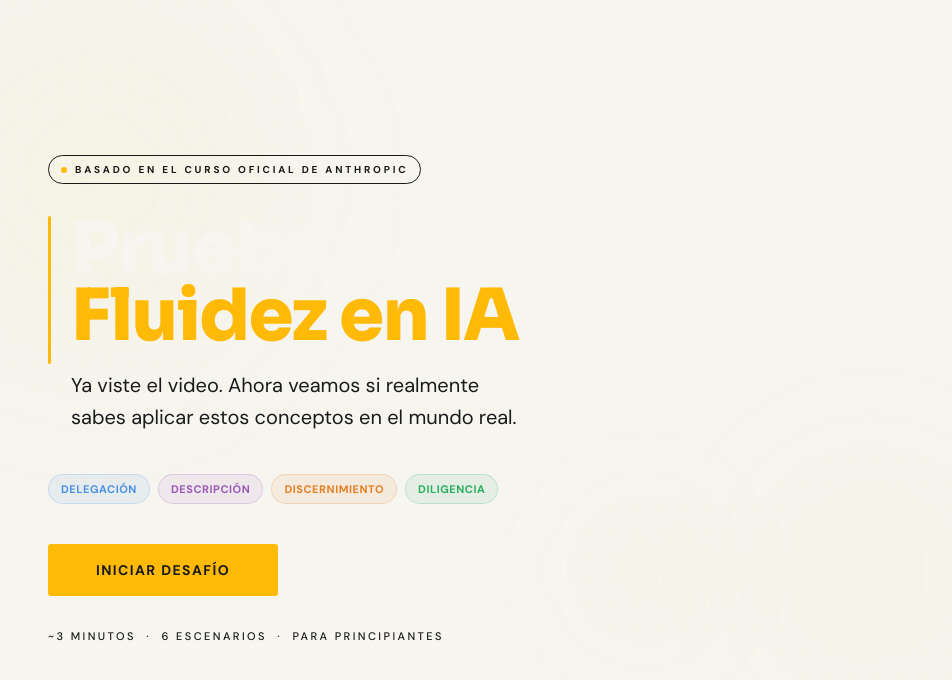
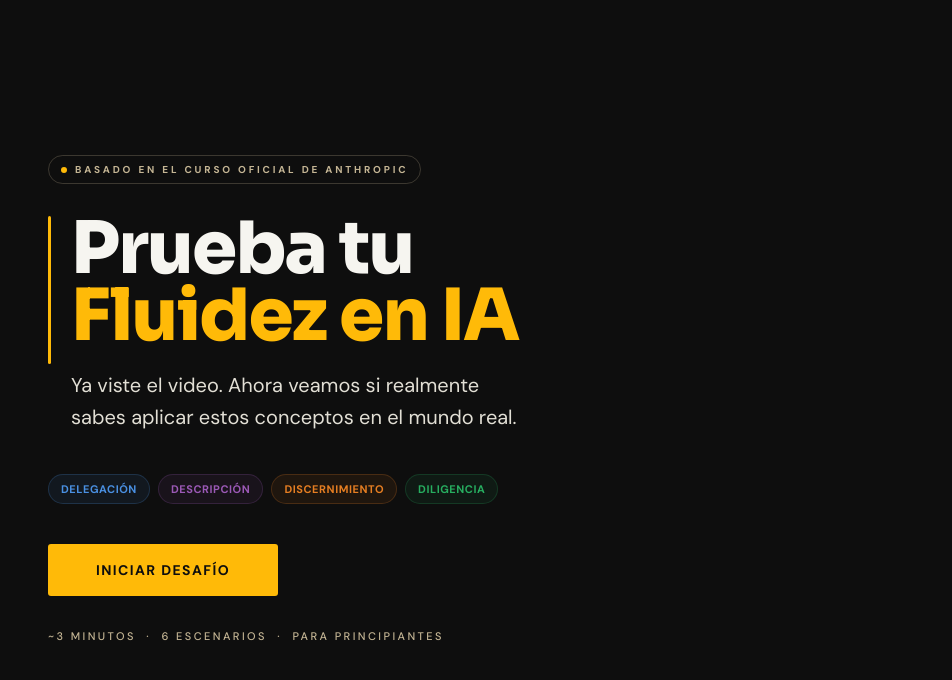
Before and after one commit to rigd-dev/ia-portal, a Next.js app: page /recursos/fluidez-en-ia in a window 1280 px wide. Shown: the top 680 px of the page, without its empty margins (280-1232 px from the left). Built offline with nearby package versions, Linux system fonts and the light colour scheme.

Commit message:
fix: enforce dark mode for AI Quiz using :has() selector and high specificity

```diff
--- a/app/globals.css
+++ b/app/globals.css
@@ -1,12 +1,18 @@
 @import "tailwindcss";
 
 @theme {
-  /* Colors */
+  /* Editorial Tech Light Colors */
   --color-brand-charcoal: #1A1A1A;
   --color-brand-cream: #F6F5F0;
   --color-brand-yellow: #FFBA08;
   --color-brand-gold: #FF7A00;
   --color-brand-white-glass: rgba(255, 255, 255, 0.6);
+
+  /* Legacy Dark Quiz Colors */
+  --color-brand-black: #0E0E0E;
+  --color-brand-black-soft: #1C1C1C;
+  --color-brand-cream-muted: #E2DFD5;
+  --color-brand-tostado: #C4B594;
 
   /* Fonts */
   --font-sora: var(--font-sora);
@@ -17,6 +23,21 @@
 :root {
   --background: #F6F5F0;
   --foreground: #1A1A1A;
+}
+
+/* Force Dark Mode when Quiz is present */
+body:has(.quiz-dark-theme) {
+  background-color: #0E0E0E !important;
+  color: #FAF7EE !important;
+}
+
+.quiz-dark-theme {
+  --background: #0E0E0E !important;
+  --foreground: #FAF7EE !important;
+  background-color: #0E0E0E !important;
+  color: #FAF7EE !important;
+  min-height: 100vh;
+  width: 100%;
 }
 
 body {
--- a/src/components/QuizContainer.tsx
+++ b/src/components/QuizContainer.tsx
@@ -31,7 +31,7 @@ export default function QuizContainer() {
     // AnimatedBackground lives HERE — outside AnimatePresence — so it never
     // unmounts/remounts during screen transitions. This eliminates the visual
     // "pop" caused by the orbs re-initializing on every screen change.
-    <div style={{ position: 'relative', minHeight: '100vh' }}>
+    <div className="quiz-dark-theme" style={{ position: 'relative', minHeight: '100vh' }}>
       <AnimatedBackground />
 
       <AnimatePresence mode="wait">
```
